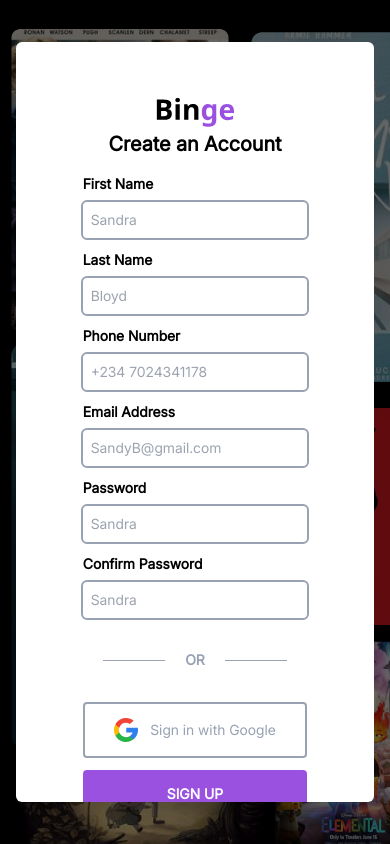
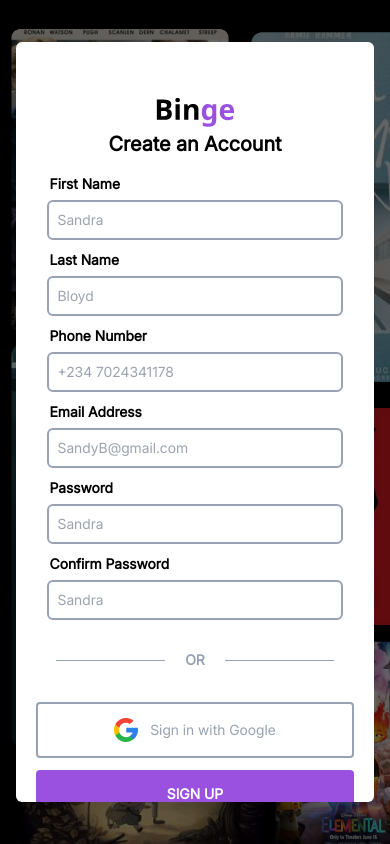
Before and after one commit to oseji/Binge, a React (Vite) app: page /RegistrationPage in a window 390 px wide. Built offline with nearby package versions, Linux system fonts and the light colour scheme.

Commit message:
completed mobile responsiveness for registration screens

```diff
--- a/src/authentication-pages/RegistrationPage.tsx
+++ b/src/authentication-pages/RegistrationPage.tsx
@@ -79,7 +79,7 @@
             />
           </div>
 
-          <div className=" flex flex-row items-center justify-center gap-5 w-10/12 p-5">
+          <div className=" flex flex-row items-center justify-center gap-5 w-full md:w-10/12 p-5">
             <div className=" w-10/12 p-[0.5px] bg-[#98A2B3]"></div>
             <span className=" text-[#98A2B3] font-bold">OR</span>
             <div className=" w-10/12 p-[0.5px] bg-[#98A2B3]"></div>
@@ -87,12 +87,18 @@
 
           {/* BUTTONS */}
           <div className=" flex flex-col gap-3 items-center w-full">
-            <button className=" py-3.5 w-10/12 flex flex-row justify-center items-center gap-3 border-2 border-[#98A2B3] text-[#98A2B3] rounded hover:scale-110 transition ease-in-out duration-200">
+            <button
+              className=" py-3.5 w-full md:w-10/12 flex flex-row justify-center items-center gap-3 border-2 border-[#98A2B3] text-[#98A2B3] rounded hover:scale-110 transition ease-in-out duration-200"
+              onClick={(e) => e.preventDefault()}
+            >
               <img src={googleIcon} alt="Google Icon" />
               <span> Sign in with Google</span>
             </button>
 
-            <button className=" py-3.5 w-10/12 bg-[#9B51E0] text-white font-semibold rounded hover:scale-110 transition ease-in-out duration-200">
+            <button
+              className=" py-3.5 w-full md:w-10/12 bg-[#9B51E0] text-white font-semibold rounded hover:scale-110 transition ease-in-out duration-200"
+              onClick={(e) => e.preventDefault()}
+            >
               SIGN UP
             </button>
           </div>
--- a/src/index.css
+++ b/src/index.css
@@ -191,19 +191,18 @@
 }
 
 .registrationForm {
-  @apply absolute px-11 py-12 text-black bg-white w-11/12 md:w-2/3 rounded-md lg:w-1/2 max-h-[90dvh] overflow-y-auto;
+  @apply absolute px-5 md:px-11 py-12 text-black bg-white w-11/12 md:w-2/3 rounded-md xl:w-1/2 max-h-[90dvh] overflow-y-auto;
 }
 
 .registrationForm::-webkit-scrollbar {
   @apply w-2;
 }
-
 .registrationForm::-webkit-scrollbar-thumb {
   @apply bg-gray-500 hover:bg-gray-700 rounded-md;
 }
 
 .inputGrp {
-  @apply flex flex-col gap-2 items-start w-10/12;
+  @apply flex flex-col gap-2 items-start w-11/12 md:w-10/12;
 }
 
 .inputGrp label {
```
